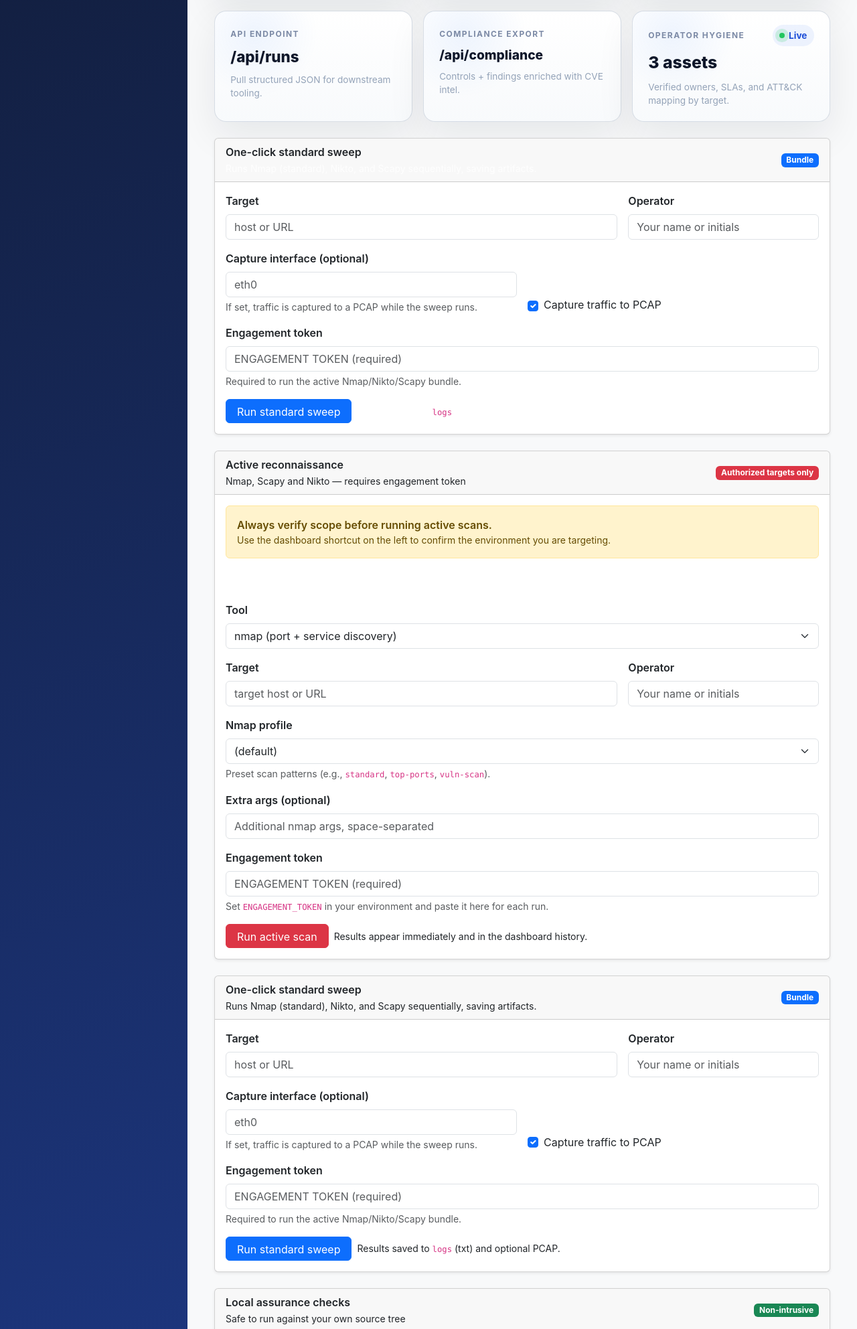
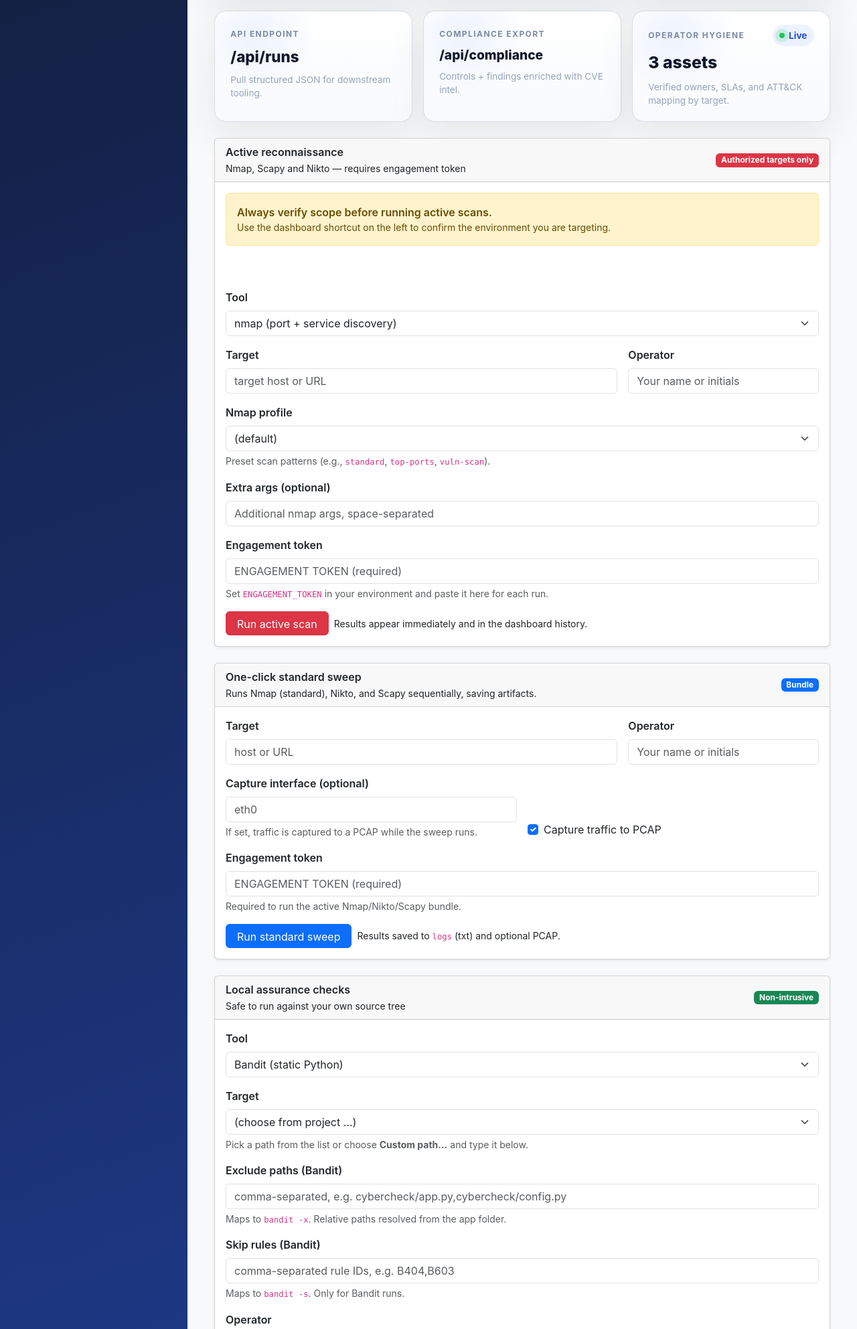
Before and after one commit to calypsorrr/cybersecurity, a Flask app: page / in a window 1280 px wide. Shown: the part 950-2935 px from the top of the page at 67% size. Run offline with Flask 3, Linux system fonts and the light colour scheme; data comes from the database, SQL or seed files in the repository; data that the repository does not hold is empty; some libraries are stand-ins or nearby versions.

Commit message:
Revert "Prioritize sweep entry point and align capture controls"

```diff
--- a/cybercheck/templates/index.html
+++ b/cybercheck/templates/index.html
@@ -81,60 +81,8 @@
   <!-- Primary column -->
   <div class="col-12 col-xxl-7">
 
-    <!-- One-click sweep (surfaced first) -->
-    <div class="card shadow-sm" id="standard-sweep">
-      <div class="card-header d-flex align-items-center justify-content-between">
-        <div>
-          <span class="fw-semibold d-block">One-click standard sweep</span>
-          <small class="text-muted">Runs Nmap (standard), Nikto, and Scapy sequentially, saving artifacts.</small>
-        </div>
-        <span class="badge text-bg-primary">Bundle</span>
-      </div>
-      <div class="card-body">
-        <form method="post" action="/run_standard_suite" class="vstack gap-3" novalidate>
-          <div class="row g-3">
-            <div class="col-12 col-lg-8">
-              <label class="form-label" for="suiteTarget">Target</label>
-              <input id="suiteTarget" class="form-control" name="target" placeholder="host or URL" autocomplete="off" required>
-            </div>
-            <div class="col-12 col-lg-4">
-              <label class="form-label" for="suiteUser">Operator</label>
-              <input id="suiteUser" class="form-control" name="user" placeholder="Your name or initials" autocomplete="off">
-            </div>
-          </div>
-
-          <div class="row g-3 align-items-end">
-            <div class="col-12 col-lg-6">
-              <label class="form-label" for="suiteInterface">Capture interface (optional)</label>
-              <input id="suiteInterface" class="form-control" name="capture_interface" placeholder="eth0" autocomplete="off">
-              <div class="form-text">If set, traffic is captured to a PCAP while the sweep runs.</div>
-            </div>
-            <div class="col-12 col-lg-6">
-              <div class="form-check h-100 d-flex align-items-center gap-2">
-                <input class="form-check-input" type="checkbox" value="1" id="suiteCapture" name="capture_traffic" checked>
-                <label class="form-check-label" for="suiteCapture">
-                  Capture traffic to PCAP
-                </label>
-              </div>
-            </div>
-          </div>
-
-          <div>
-            <label class="form-label" for="suiteToken">Engagement token</label>
-            <input id="suiteToken" class="form-control" name="engagement_token" placeholder="ENGAGEMENT TOKEN (required)" autocomplete="off" required>
-            <div class="form-text">Required to run the active Nmap/Nikto/Scapy bundle.</div>
-          </div>
-
-          <div class="d-flex flex-wrap gap-2">
-            <button class="btn btn-primary">Run standard sweep</button>
-            <span class="text-muted small align-self-center">Results saved to <code>logs</code> (txt) and optional PCAP.</span>
-          </div>
-        </form>
-      </div>
-    </div>
-
     <!-- Active -->
-    <div class="card shadow-sm mt-4" id="active-scan">
+    <div class="card shadow-sm" id="active-scan">
       <div class="card-header d-flex align-items-center justify-content-between">
         <div>
           <span class="fw-semibold d-block">Active reconnaissance</span>
```
